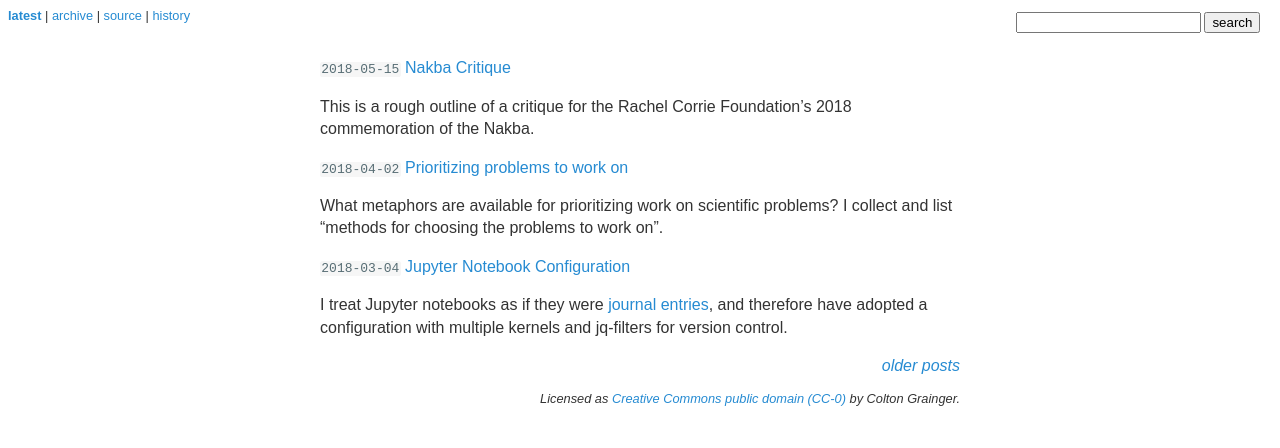
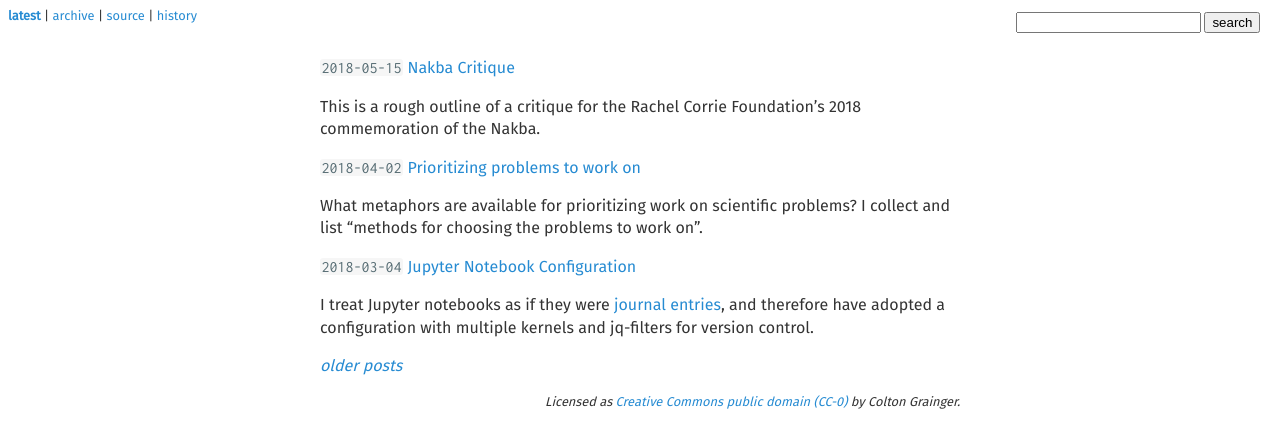
Before and after one commit to coltongrainger/blog, a Jekyll site: the page built from index.md, in a window 1280 px wide. Shown: the top 448 px of the page. Built offline with Jekyll 4.4.1, drawn with Linux system fonts in a browser that asks for light colours; our own code applies the rules of GitHub Pages for plain Markdown files.

Commit message:
Tweak latest. Remove kopimi.

```diff
--- a/_includes/default.css
+++ b/_includes/default.css
@@ -1,7 +1,10 @@
 /* License: CC0 */
 
+@import url('https://fonts.googleapis.com/css?family=Fira+Sans');
+@import url('https://fonts.googleapis.com/css?family=Inconsolata');
+
 body {
-  font-family: sans-serif ;
+  font-family: "Fira Sans", sans-serif ;
   color: #333333 ;
 }
 
@@ -52,7 +55,7 @@ blockquote {
 }
 
 code {
-    font-family: monospace;
+    font-family: "Inconsolata",monospace;
     color: #586e75;
     background-color: #f6f6f6;
     padding-left: 0.1em;
--- a/index.md
+++ b/index.md
@@ -5,12 +5,10 @@ order: 1
 
 {% for post in site.posts limit:3 %}
 
-`{{ post.date | date: "%Y-%m-%d" }}` [{{ post.title }}]({{ post.url }})
+ `{{ post.date | date: "%Y-%m-%d" }}` [{{ post.title }}]({{ post.url }})
 
-{{ post.excerpt }}
+ {{ post.excerpt }}
 
 {% endfor %}
 
-<div align="right">
-<a href="{{ site.url }}/archive"><em>older posts</em></a>
-</div>
+*[older posts](/archive)*
```
Also changed, not shown: 1 other file.
